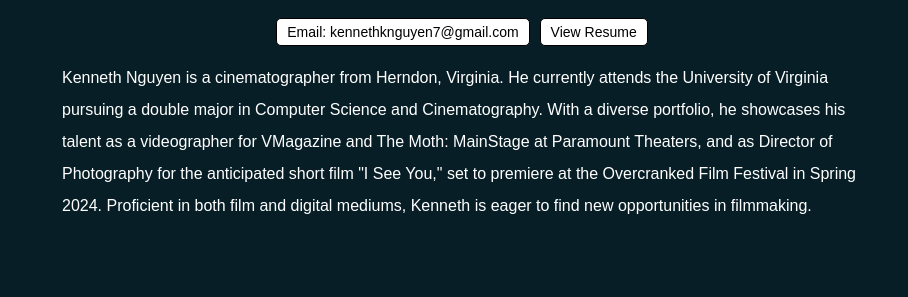
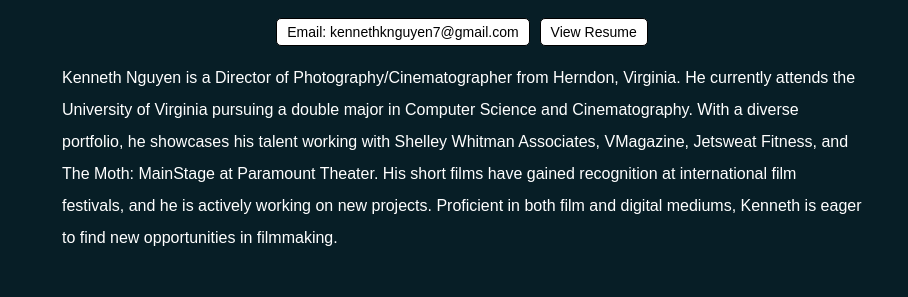
Before and after one commit to KennethNguyen20/film-portfolio, a React (Create React App) app: page /about in a window 1280 px wide. Shown: the part 504-801 px from the top of the page, without its empty margins (178-1086 px from the left). Built offline with nearby package versions, Linux system fonts and the light colour scheme.

Commit message:
Updated biography

```diff
--- a/src/components/About.js
+++ b/src/components/About.js
@@ -20,7 +20,7 @@
         <a href={resumePDF} target="_blank" rel="noopener noreferrer">View Resume</a>
       </div>
       <div className="about-content">
-        <p>Kenneth Nguyen is a cinematographer from Herndon, Virginia. He currently attends the University of Virginia pursuing a double major in Computer Science and Cinematography. With a diverse portfolio, he showcases his talent as a videographer for VMagazine and The Moth: MainStage at Paramount Theaters, and as Director of Photography for the anticipated short film "I See You," set to premiere at the Overcranked Film Festival in Spring 2024. Proficient in both film and digital mediums, Kenneth is eager to find new opportunities in filmmaking.</p>
+        <p>Kenneth Nguyen is a Director of Photography/Cinematographer from Herndon, Virginia. He currently attends the University of Virginia pursuing a double major in Computer Science and Cinematography. With a diverse portfolio, he showcases his talent working with Shelley Whitman Associates, VMagazine, Jetsweat Fitness, and The Moth: MainStage at Paramount Theater. His short films have gained recognition at international film festivals, and he is actively working on new projects. Proficient in both film and digital mediums, Kenneth is eager to find new opportunities in filmmaking.</p>
       </div>
     </div>
   );
```
